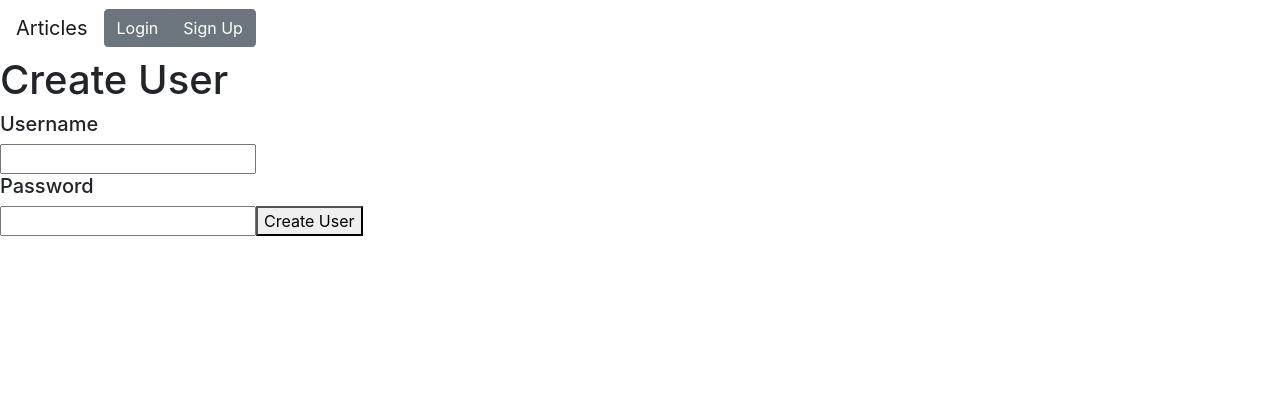
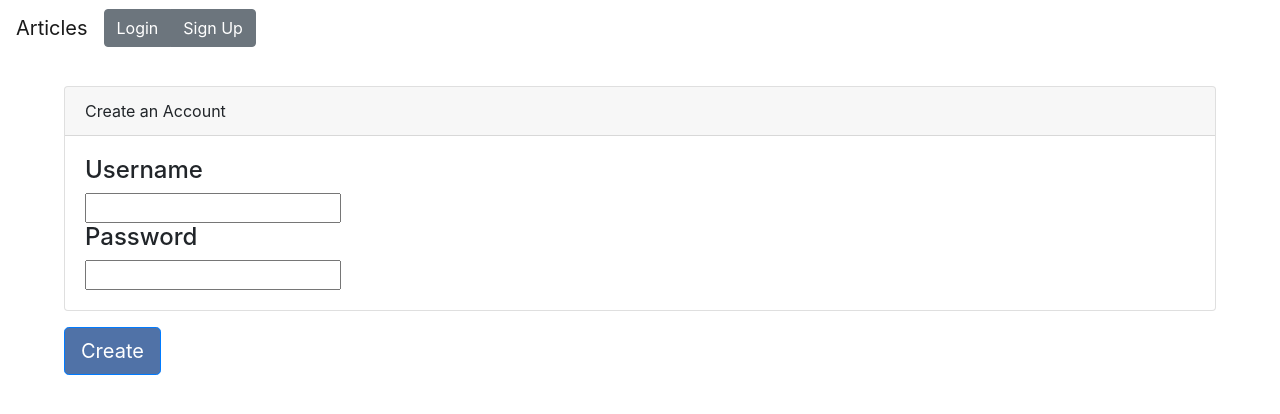
Before and after one commit to YuanYao-Ada/Yafei-Wang-And-Yuan-Yao-Project3, a React (Create React App) app: page /createUser in a window 1280 px wide. Shown: the top 414 px of the page. Built offline with nearby package versions, Linux system fonts and the light colour scheme; no server answers.

Commit message:
add styling

```diff
--- a/src/App.css
+++ b/src/App.css
@@ -12,3 +12,11 @@ Form {
 a > Button{
   margin-left: 5%;
 }
+
+.bg-myNav {
+  background-color: #E8CEBF;
+}
+
+.custom-btn {
+  background-color: #5072A7 !important;
+}
--- a/src/components/ArticleCard.jsx
+++ b/src/components/ArticleCard.jsx
@@ -6,20 +6,14 @@ export default function ArticleCard(props) {
 
     return (
         <div className="article-card">
-            <Card>
-                <Card.Header>ID: {article._id}  Created At: {article.createdAt}</Card.Header>
+            <Card className='w-auto'>
+                {/* <Card.Header>ID: {article._id}  Created At: {article.createdAt}</Card.Header> */}
+                <Card.Header>Created At: {article.createdAt}</Card.Header>
                 <Card.Body>
                     <Card.Title>{article.title}</Card.Title>
                     <Card.Text>{article.description}</Card.Text>
                 </Card.Body>
             </Card>
-            {/* <Card>
-            <Card.Header>ID: {review._id} </Card.Header>
-            <Card.Body>
-                    <Card.Title>{review.username} Rating: {review.rating}</Card.Title>
-                    <Card.Text>{review.description}</Card.Text>
-                </Card.Body>
-            </Card> */}
         </div>
     )
 }
--- a/src/components/ArticleCards.jsx
+++ b/src/components/ArticleCards.jsx
@@ -11,7 +11,7 @@ export default function ArticleCards(props) {
         <div class='article-card'>
             <ArticleCard article={article} />
             <a href={"/articles/" + article._id}>
-              <Button>View the article</Button>
+              <Button size="sm" className="custom-btn">View the article</Button>
             </a>
         </div>
       )
--- a/src/components/ArticleEdit.jsx
+++ b/src/components/ArticleEdit.jsx
@@ -49,10 +49,10 @@ export default function ArticleEntry() {
                                   onChange={e => setDescription(e.target.value)} />
                 </Form.Group>
                 <a href={"/articles/" + params.articleId}>
-                    <Button type="button" onClick={() => editArticle()}>Submit</Button>
+                    <Button size="sm" className="custom-btn" type="button" onClick={() => editArticle()}>Submit</Button>
                 </a>
                 <a href={"/articles/" + params.articleId}>
-                    <Button type="button">Cancel</Button>
+                    <Button size="sm" className="custom-btn" type="button">Cancel</Button>
                 </a>
             </Form>
         </div>
--- a/src/components/CreateArticle.jsx
+++ b/src/components/CreateArticle.jsx
@@ -40,7 +40,7 @@ export default function CreateArticle() {
                                 value={newDesInput}
                                 onChange={ e => setNewDesInput(e.target.value)} />
                 </Form.Group>
-                <Button onClick={createNewArticle} as={Link} to='/' >
+                <Button size="sm" className="custom-btn" onClick={createNewArticle} as={Link} to='/' >
                     Add new Article
                 </Button>
             </Form>
--- a/src/components/CreateReview.jsx
+++ b/src/components/CreateReview.jsx
@@ -50,7 +50,7 @@ export default function CreateReview() {
                                 value={newDesInput}
                                 onChange={ e => setNewDesInput(e.target.value)} />
                 </Form.Group>
-                    <Button onClick={createNewReview} as={Link} to={'/articles/' + params.articleId} >
+                    <Button size="sm" className="custom-btn" onClick={createNewReview} as={Link} to={'/articles/' + params.articleId} >
                         Add new Review
                     </Button>
 
--- a/src/components/CreateUser.jsx
+++ b/src/components/CreateUser.jsx
@@ -1,6 +1,7 @@
 import React, {useState} from 'react';
 import Axios from 'axios';
 import { useNavigate } from 'react-router';
+import { Card, Button } from "react-bootstrap";
 
 export default function CreateUser(props) {
 
@@ -21,19 +22,33 @@ export default function CreateUser(props) {
     }
 
     return (
-        <div>
-            <h1>Create User</h1>
-            <h5>
+        <div className="article-card">
+            <Card className='w-auto'>
+                <Card.Header>Create an Account</Card.Header>
+                <Card.Body>
+                    <h4>Username</h4>
+                    <input value={username} onChange={e => setUsername(e.target.value)} />
+                    <h4>Password</h4>
+                    <input type='password' value={password} onChange={e => setPassword(e.target.value)} />
+                </Card.Body>
+            </Card>
+            <Button size="lg" className="custom-btn mt-3" onClick={()=>createNewUser()} >
+                    Create
+            </Button>
+            {/* <h1>Create User</h1> */}
+            {/* <h5>
                 Username
-            </h5>
-            <input value={username} onChange={e => setUsername(e.target.value)} />
-            <h5>
+            </h5> */}
+            {/* <input value={username} onChange={e => setUsername(e.target.value)} /> */}
+            {/* <h5>
                 Password
-            </h5>
-            <input type='password' value={password} onChange={e => setPassword(e.target.value)} />
-            <button onClick={()=>createNewUser()}>
-                Create User
-            </button>
+            </h5> */}
+            {/* <input type='password' value={password} onChange={e => setPassword(e.target.value)} /> */}
+            {/* <div>
+                <button onClick={()=>createNewUser()}>
+                    Create
+                </button>
+            </div> */}
         </div>
 
     )
--- a/src/components/Header.jsx
+++ b/src/components/Header.jsx
@@ -40,14 +40,14 @@ export default function Header() {
         )
     } else {
         return (
-            <Navbar expand="sm" bg="light" variant='light' className='mb-3'>
+            <Navbar sticky="top" expand="sm" bg="myNav" variant='light' className='mb-3'>
                 <Navbar.Brand as={Link} to="/">
                     Articles
                 </Navbar.Brand>
                 <Form inline className='mx-3'>
                     <span>{username}  </span>
-                    <Button as={Link} to="/createArticle">Create Article</Button>
-                    <Button variant='secondary' onClick={() => logout()}>Logout</Button>
+                    <Button size="sm" className="custom-btn" as={Link} to="/createArticle">Create Article</Button>{' '}
+                    <Button size="sm" variant='secondary' onClick={() => logout()}>Logout</Button>
                 </Form>
             </Navbar>
         )
--- a/src/components/Login.jsx
+++ b/src/components/Login.jsx
@@ -1,9 +1,9 @@
 import React, {useState} from 'react';
 import Axios from 'axios';
 import { useNavigate } from 'react-router';
+import { Card, Button } from "react-bootstrap";
 
 export default function Login(props) {
-
 
     const navigate = useNavigate();
     const [username, setUsername] = useState('');
@@ -18,19 +18,30 @@ export default function Login(props) {
     }
 
     return (
-        <div>
-            <h5>
+            <div className="article-card">
+                <Card className='w-auto'>
+                    <Card.Header>Enter Username and Password</Card.Header>
+                    <Card.Body>
+                        <h4>Username</h4>
+                        <input value={username} onChange={e => setUsername(e.target.value)} />
+                        <h4>Password</h4>
+                        <input type='password' value={password} onChange={e => setPassword(e.target.value)} />
+                    </Card.Body>
+                </Card>
+                <Button size="lg" className="custom-btn mt-3" onClick={()=>createNewUser()} >
+                    Login
+                </Button>
+            {/* <h5>
                 Username
-            </h5>
-            <input value={username} onChange={e => setUsername(e.target.value)} />
+            </h5> */}
+            {/* <input value={username} onChange={e => setUsername(e.target.value)} />
             <h5>
                 Password
             </h5>
             <input type='password' value={password} onChange={e => setPassword(e.target.value)} />
             <button onClick={createNewUser}>
                 Login
-            </button>
-        </div>
-
+            </button> */}
+            </div>
     )
 }
--- a/src/components/ReviewCard.jsx
+++ b/src/components/ReviewCard.jsx
@@ -4,9 +4,10 @@ import { Card } from "react-bootstrap";
 export default function ReviewCard(props) {
     const review = props.review;
     return (
-        <div className="review-card">
-            <Card>
-                <Card.Header>ID: {review._id}  Rating: {review.rating}</Card.Header>
+        <div className="article-card">
+            <Card className='w-auto'>
+                {/* <Card.Header>ID: {review._id}  Rating: {review.rating}</Card.Header> */}
+                <Card.Header>Review Rating: {review.rating}</Card.Header>
                 <Card.Body>
                     <Card.Title>{review.username}</Card.Title>
                     <Card.Text>{review.description}</Card.Text>
--- a/src/components/ReviewCards.jsx
+++ b/src/components/ReviewCards.jsx
@@ -10,9 +10,12 @@ export default function ReviewCards(props) {
         reviewComponent.push(
         <div class='review-card'>
             <ReviewCard review={review} />
-            <button>
+            {/* <button >
                 <a href={"/articles/" + review.articleId + "/reviews/" + review._id}>View Review</a>
-            </button>
+            </button> */}
+            <a href={"/articles/" + review.articleId + "/reviews/" + review._id}>
+              <Button size="sm" className="custom-btn">View Review</Button>
+            </a>
         </div>
       )
     }
```
Also changed, not shown: src/components/ArticleEntry.jsx (+5 -5 lines).
